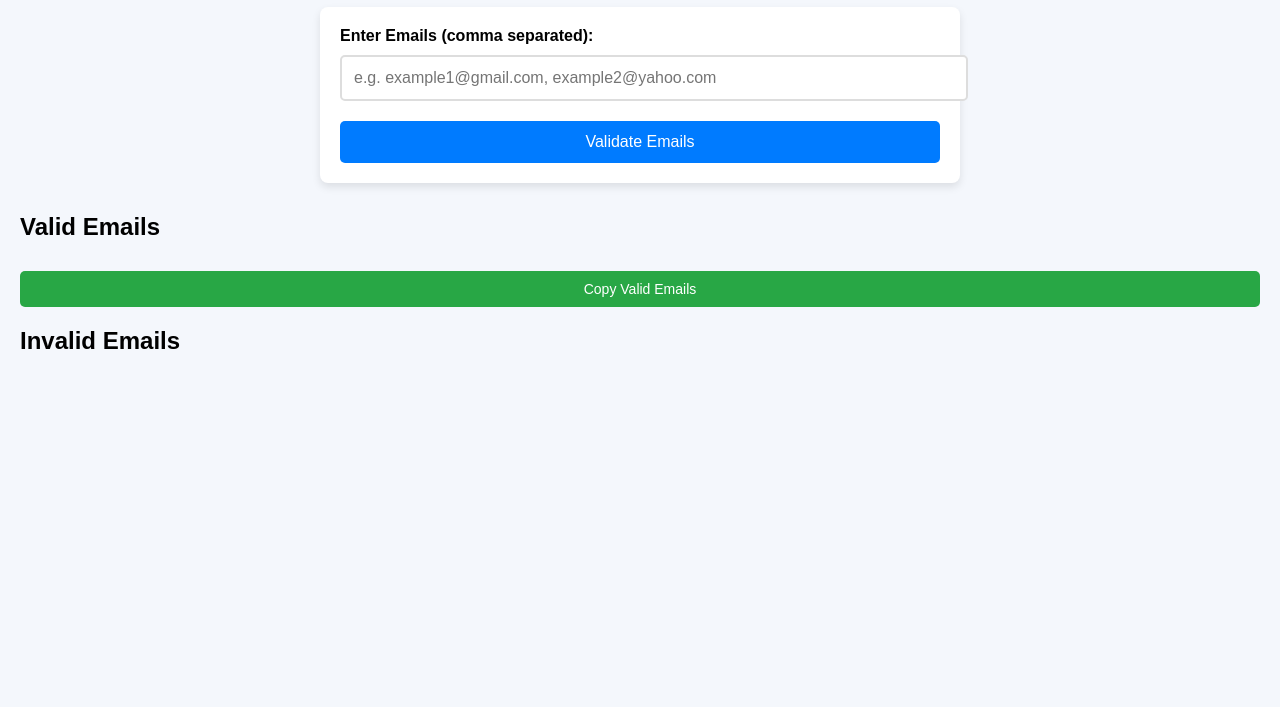
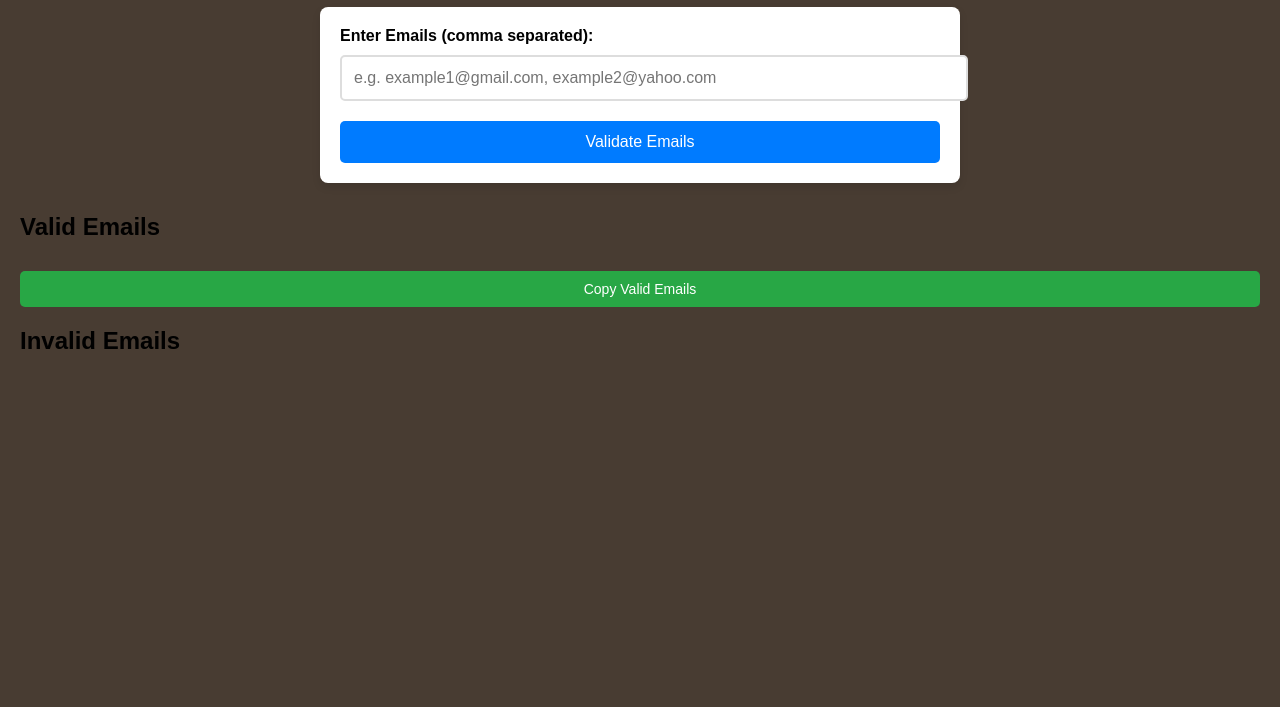
Before and after one commit to alpha33tt/Email-Verifier, a plain HTML site: page templates/verify.html in a window 1280 px wide. Shown: the part 93-800 px from the top of the page. Drawn offline with nearby package versions, Linux system fonts and the light colour scheme; no server answers.

Commit message:
Update verify.html

```diff
--- a/templates/verify.html
+++ b/templates/verify.html
@@ -8,7 +8,7 @@
     <style>
         body {
             font-family: Arial, sans-serif;
-            background-color: #f4f7fc;
+            background-color: #483C32;
             margin: 0;
             padding: 20px;
         }
```
